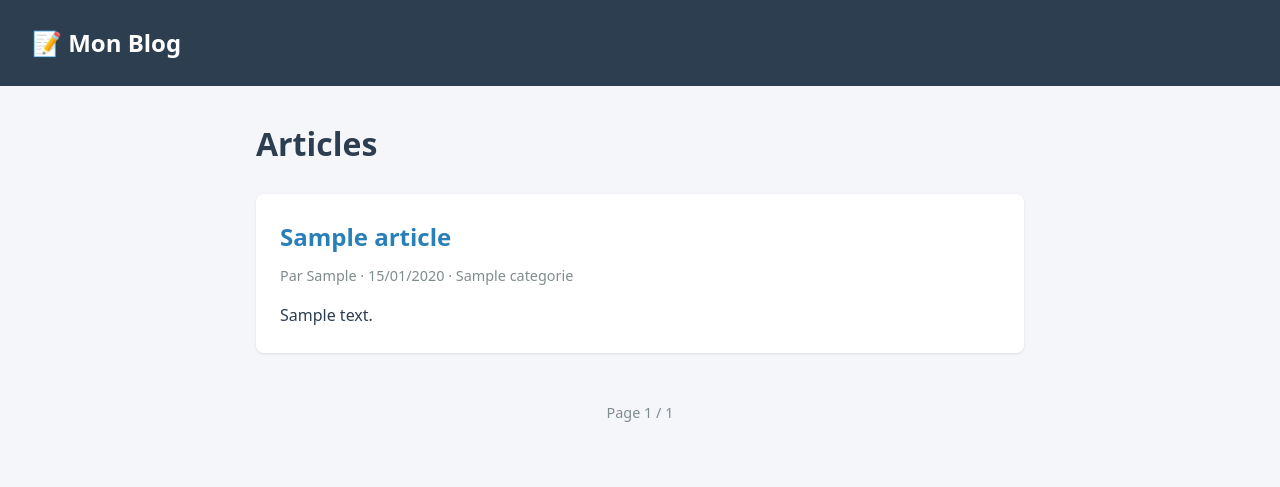
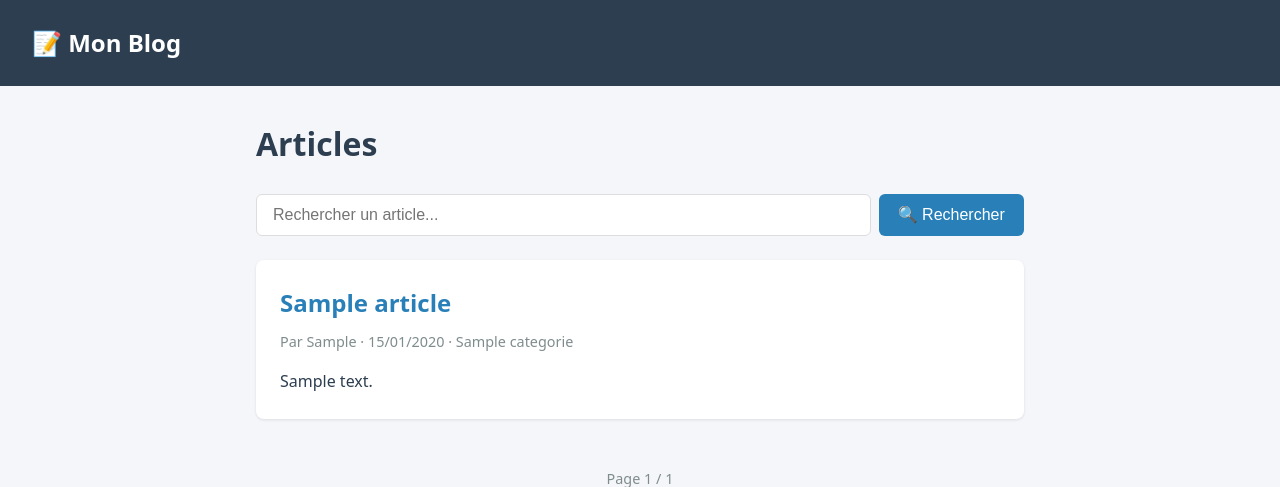
Before and after one commit to Nnos5/mon-blog, a Django app: page / in a window 1280 px wide. Shown: the top 487 px of the page. Run offline with Django 5.2, Linux system fonts and the light colour scheme; tables that the repository leaves empty hold one stand-in row (values such as "Sample post").

Commit message:
ajout de la recherche avec le bouton de retour

```diff
--- a/blog/templates/blog/article_list.html
+++ b/blog/templates/blog/article_list.html
@@ -4,6 +4,19 @@
 
 {% block content %}
 <h1>Articles</h1>
+
+<form method="get" class="search-form">
+    <input type="text" name="q" value="{{ query }}" placeholder="Rechercher un article...">
+    <button type="submit">🔍 Rechercher</button>
+</form>
+
+{% if query %}
+    <a href="{% url 'blog:article_list' %}" class="back-btn">← Retour</a>
+{% endif %}
+
+{% if query %}
+    <p class="meta">Résultats pour « {{ query }} »</p>
+{% endif %}
 
 {% if page_obj %}
     {% for article in page_obj %}
@@ -21,19 +34,18 @@
         </article>
     {% endfor %}
 
-    {# Navigation entre les pages #}
     <nav class="pagination">
         {% if page_obj.has_previous %}
-            <a href="?page={{ page_obj.previous_page_number }}">← Précédent</a>
+            <a href="?page={{ page_obj.previous_page_number }}{% if query %}&q={{ query }}{% endif %}">← Précédent</a>
         {% endif %}
 
         <span>Page {{ page_obj.number }} / {{ page_obj.paginator.num_pages }}</span>
 
         {% if page_obj.has_next %}
-            <a href="?page={{ page_obj.next_page_number }}">Suivant →</a>
+            <a href="?page={{ page_obj.next_page_number }}{% if query %}&q={{ query }}{% endif %}">Suivant →</a>
         {% endif %}
     </nav>
 {% else %}
-    <p>Aucun article pour le moment.</p>
+    <p>Aucun article ne correspond à ta recherche.</p>
 {% endif %}
 {% endblock %}
--- a/blog/views.py
+++ b/blog/views.py
@@ -1,14 +1,45 @@
 from django.shortcuts import render, get_object_or_404
 from django.core.paginator import Paginator
+from django.db.models import Q
 from .models import Article
 
+def article_list(request):
+    query = request.GET.get('q', '').strip()
+    articles = Article.objects.filter(publie=True)
 
-def article_list(request):
+    if query:
+        articles = articles.filter(
+            Q(titre__icontains=query) |
+            Q(contenu__icontains=query) |
+            Q(auteur__icontains=query)
+        )
+
+    paginator = Paginator(articles, 5)
+    page_number = request.GET.get('page')
+    page_obj = paginator.get_page(page_number)
+
+    return render(request, 'blog/article_list.html', {
+        'page_obj': page_obj,
+        'query': query,          # 👈 LA ligne qui manquait
+    })
+    query = request.GET.get('q', '').strip()
     articles = Article.objects.filter(publie=True)
+
+    if query:
+        articles = articles.filter(
+            Q(titre__contains=query) |
+            Q(contenu__contains=query) |
+            Q(auteur__contains=query)
+        )
+
     paginator = Paginator(articles, 5)  # 5 articles par page
     page_number = request.GET.get('page')
     page_obj = paginator.get_page(page_number)
-    return render(request, 'blog/article_list.html', {'page_obj': page_obj})
+    return render(request, 'blog/article_list.html',
+     {'page_obj': page_obj},
+     {'query':query,
+     })
+
 
 def article_detail(request, slug):
     article = get_object_or_404(Article, slug=slug, publie=True)
--- a/static/css/style.css
+++ b/static/css/style.css
@@ -83,3 +83,54 @@ article h2 a:hover { text-decoration: underline; }
     color: #7f8c8d;
     font-size: 0.9rem;
 }
+
+.search-form {
+    display: flex;
+    gap: 0.5rem;
+    margin-bottom: 1.5rem;
+    flex-wrap: wrap;
+}
+
+.search-form input[type="text"] {
+    flex: 1;
+    padding: 0.7rem 1rem;
+    border: 1px solid #ddd;
+    border-radius: 6px;
+    font-size: 1rem;
+}
+
+.search-form input[type="text"]:focus {
+    outline: none;
+    border-color: #2980b9;
+}
+
+.search-form button {
+    padding: 0.7rem 1.2rem;
+    background: #2980b9;
+    color: #fff;
+    border: none;
+    border-radius: 6px;
+    font-size: 1rem;
+    cursor: pointer;
+}
+
+.search-form button:hover {
+    background: #21618c;
+}
+
+.back-btn {
+    display: inline-block;
+    margin-bottom: 1.5rem;
+    padding: 0.5rem 1rem;
+    color: #2980b9;
+    text-decoration: none;
+    background: #fff;
+    border-radius: 6px;
+    box-shadow: 0 1px 3px rgba(0,0,0,0.1);
+    font-size: 0.9rem;
+}
+
+.back-btn:hover {
+    background: #2980b9;
+    color: #fff;
+}
```
